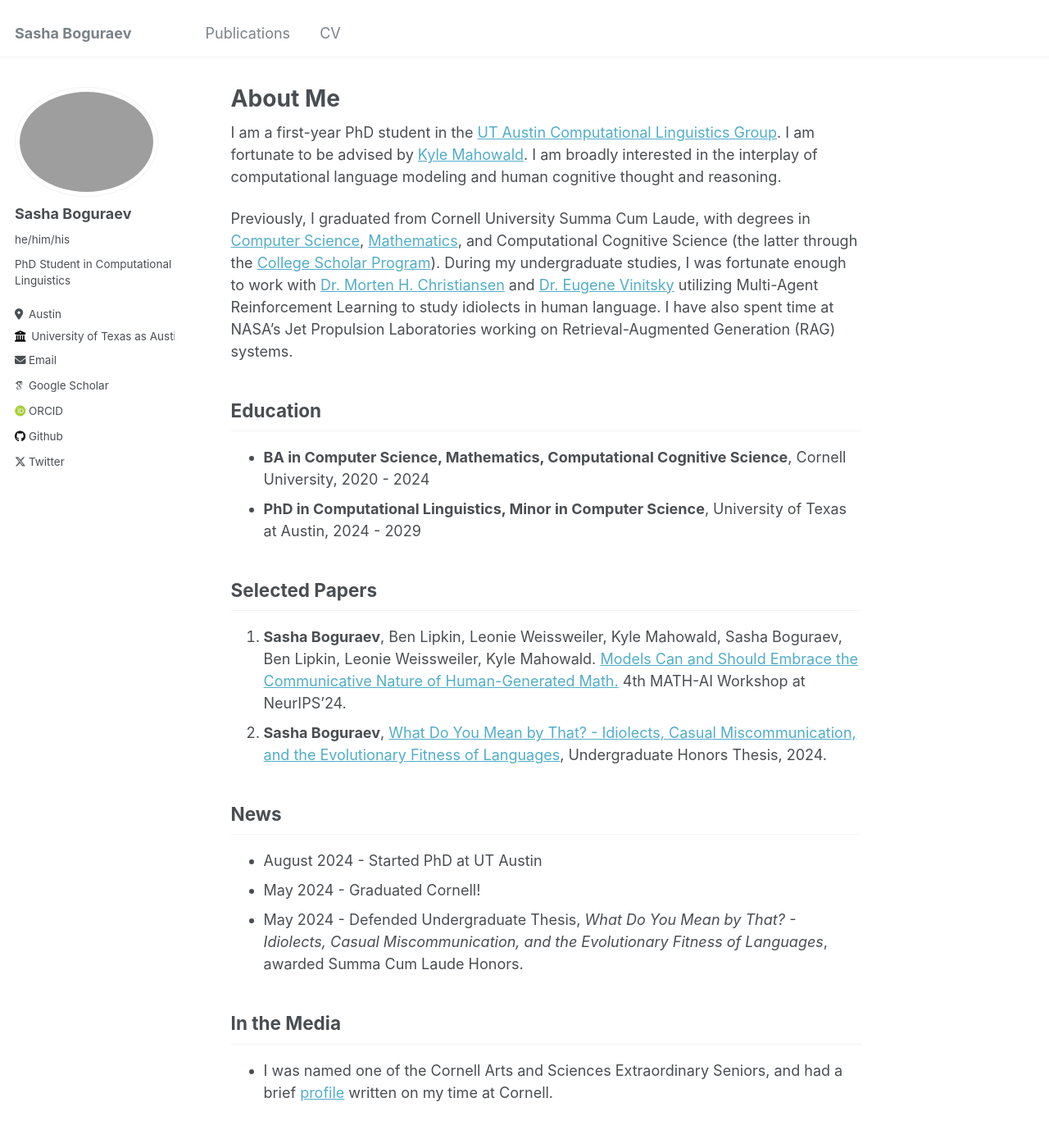
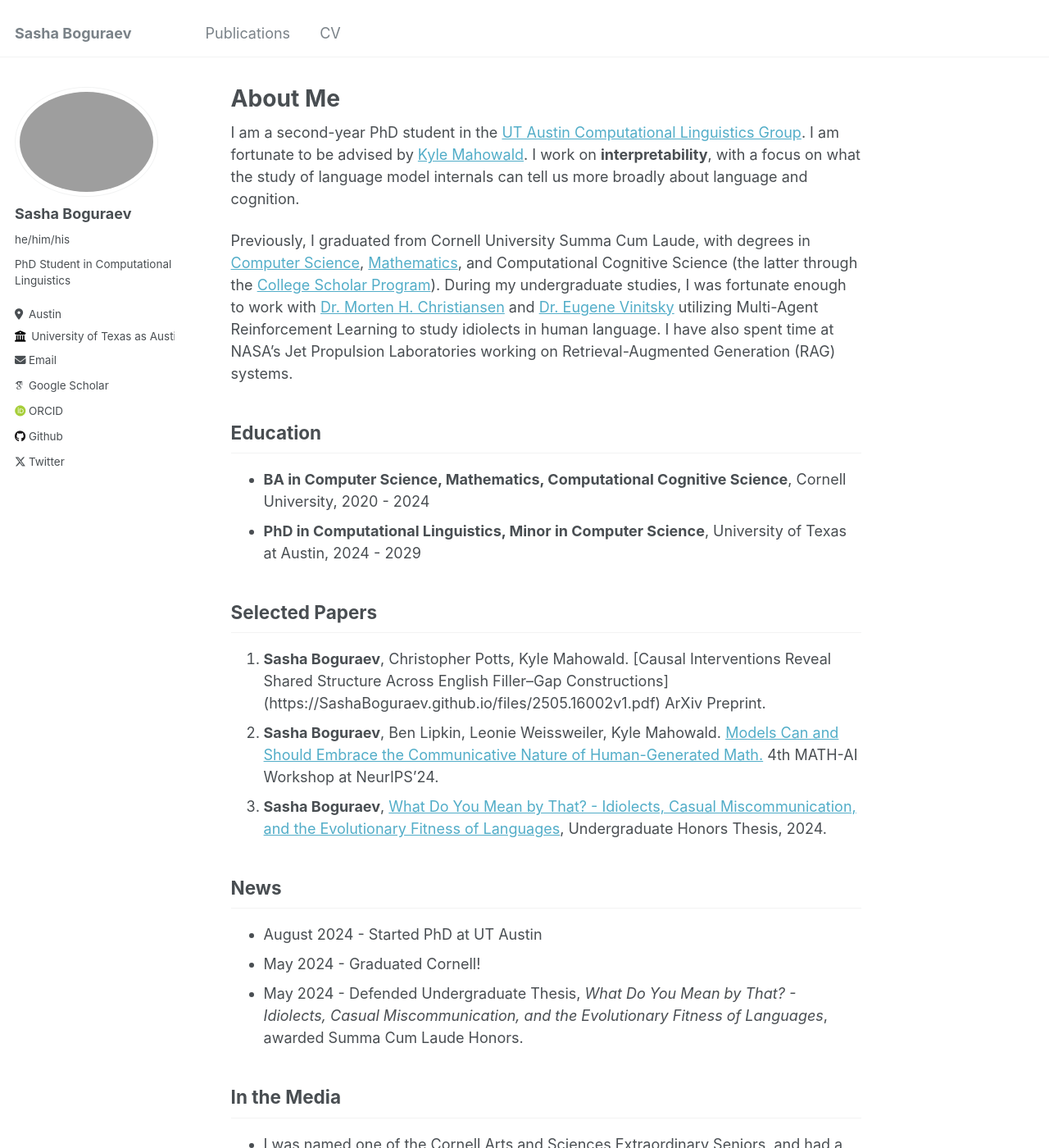
Before and after one commit to SashaBoguraev/SashaBoguraev.github.io, a Jekyll site: the page built from _pages/about.md, in a window 1280 px wide and 1400 px high. Shown: the whole window at 82% size. Built offline with Jekyll 4.4.1, drawn with Linux system fonts in a browser that asks for light colours; some web fonts are replaced.

```diff
--- a/_pages/about.md
+++ b/_pages/about.md
@@ -7,7 +7,7 @@ redirect_from:
   - /about.html
 ---
 
-I am a first-year PhD student in the [UT Austin Computational Linguistics Group](https://sites.utexas.edu/compling/). I am fortunate to be advised by [Kyle Mahowald](https://mahowak.github.io/). I am broadly interested in the interplay of computational language modeling and human cognitive thought and reasoning.
+I am a second-year PhD student in the [UT Austin Computational Linguistics Group](https://sites.utexas.edu/compling/). I am fortunate to be advised by [Kyle Mahowald](https://mahowak.github.io/). I work on __interpretability__, with a focus on what the study of language model internals can tell us more broadly about language and cognition.
 
 Previously, I graduated from Cornell University Summa Cum Laude, with degrees in [Computer Science](https://www.cs.cornell.edu/), [Mathematics](https://math.cornell.edu/), and Computational Cognitive Science (the latter through the [College Scholar Program](https://as.cornell.edu/education/college-scholar-program)). During my undergraduate studies, I was fortunate enough to work with [Dr. Morten H. Christiansen](https://psychology.cornell.edu/morten-h-christiansen) and [Dr. Eugene Vinitsky](https://www.eugenevinitsky.com/) utilizing Multi-Agent Reinforcement Learning to study idiolects in human language. I have also spent time at NASA's Jet Propulsion Laboratories working on Retrieval-Augmented Generation (RAG) systems.
 
@@ -20,7 +20,8 @@ Education
 
 Selected Papers
 ------
-1. __Sasha Boguraev__, Ben Lipkin, Leonie Weissweiler, Kyle Mahowald, Sasha Boguraev, Ben Lipkin, Leonie Weissweiler, Kyle Mahowald. [Models Can and Should Embrace the Communicative Nature of Human-Generated Math.](https://SashaBoguraev.github.io/files/Math_and_AI_Position___Sasha__Ben__Kyle.pdf) 4th MATH-AI Workshop at NeurIPS’24.
+1. __Sasha Boguraev__, Christopher Potts, Kyle Mahowald. [Causal Interventions Reveal Shared Structure Across English Filler–Gap Constructions] (https://SashaBoguraev.github.io/files/2505.16002v1.pdf) ArXiv Preprint.
+2. __Sasha Boguraev__, Ben Lipkin, Leonie Weissweiler, Kyle Mahowald. [Models Can and Should Embrace the Communicative Nature of Human-Generated Math.](https://SashaBoguraev.github.io/files/Math_and_AI_Position___Sasha__Ben__Kyle.pdf) 4th MATH-AI Workshop at NeurIPS’24.
 2. __Sasha Boguraev__, [What Do You Mean by That? - Idiolects, Casual Miscommunication, and the Evolutionary Fitness of Languages](https://SashaBoguraev.github.io/files/BoguraevHonorsThesis.pdf), Undergraduate Honors Thesis, 2024.
 
 News
```
Also changed, not shown: _pages/publications.md (+3 -1 lines), 9 other files.
